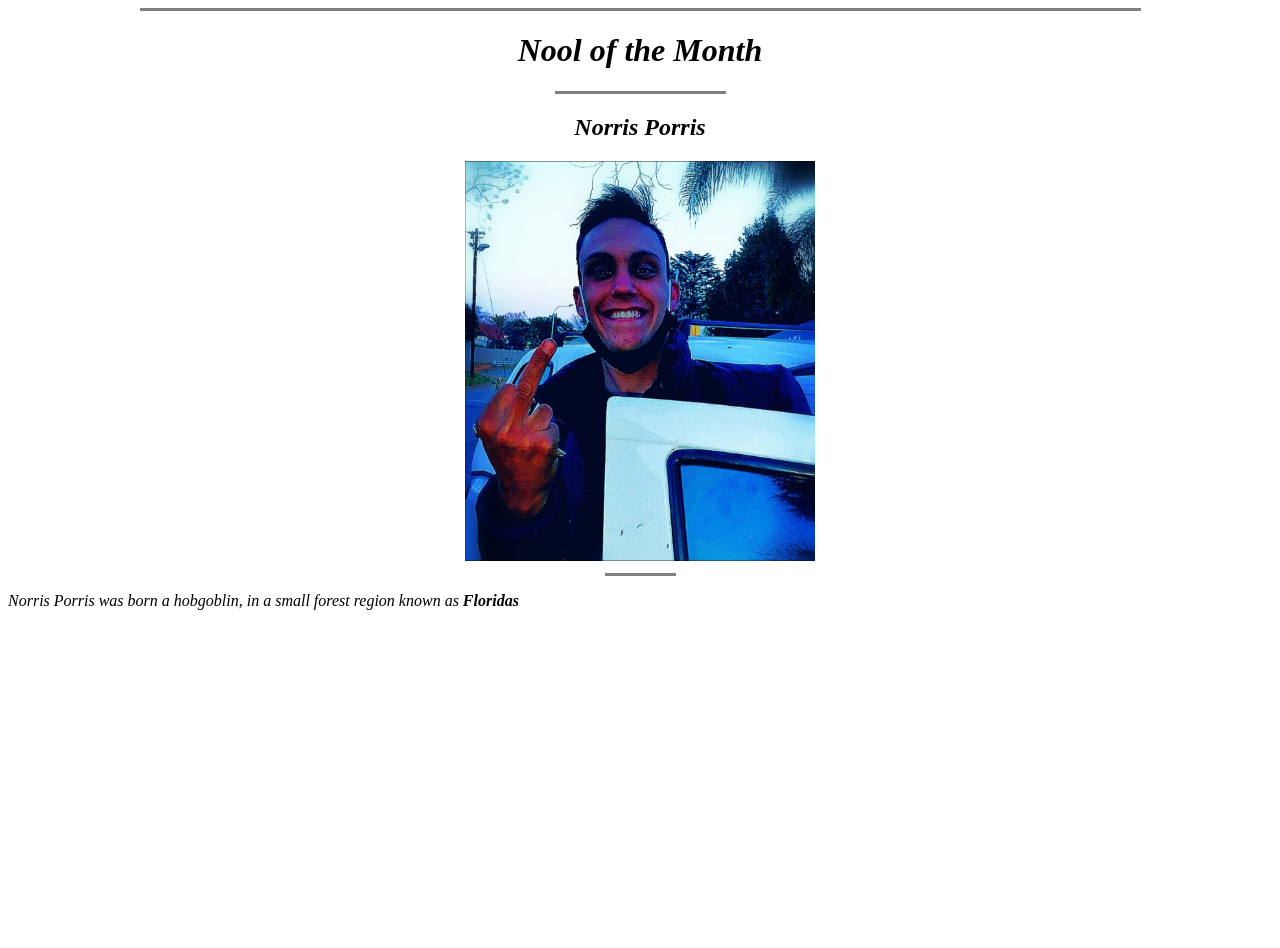
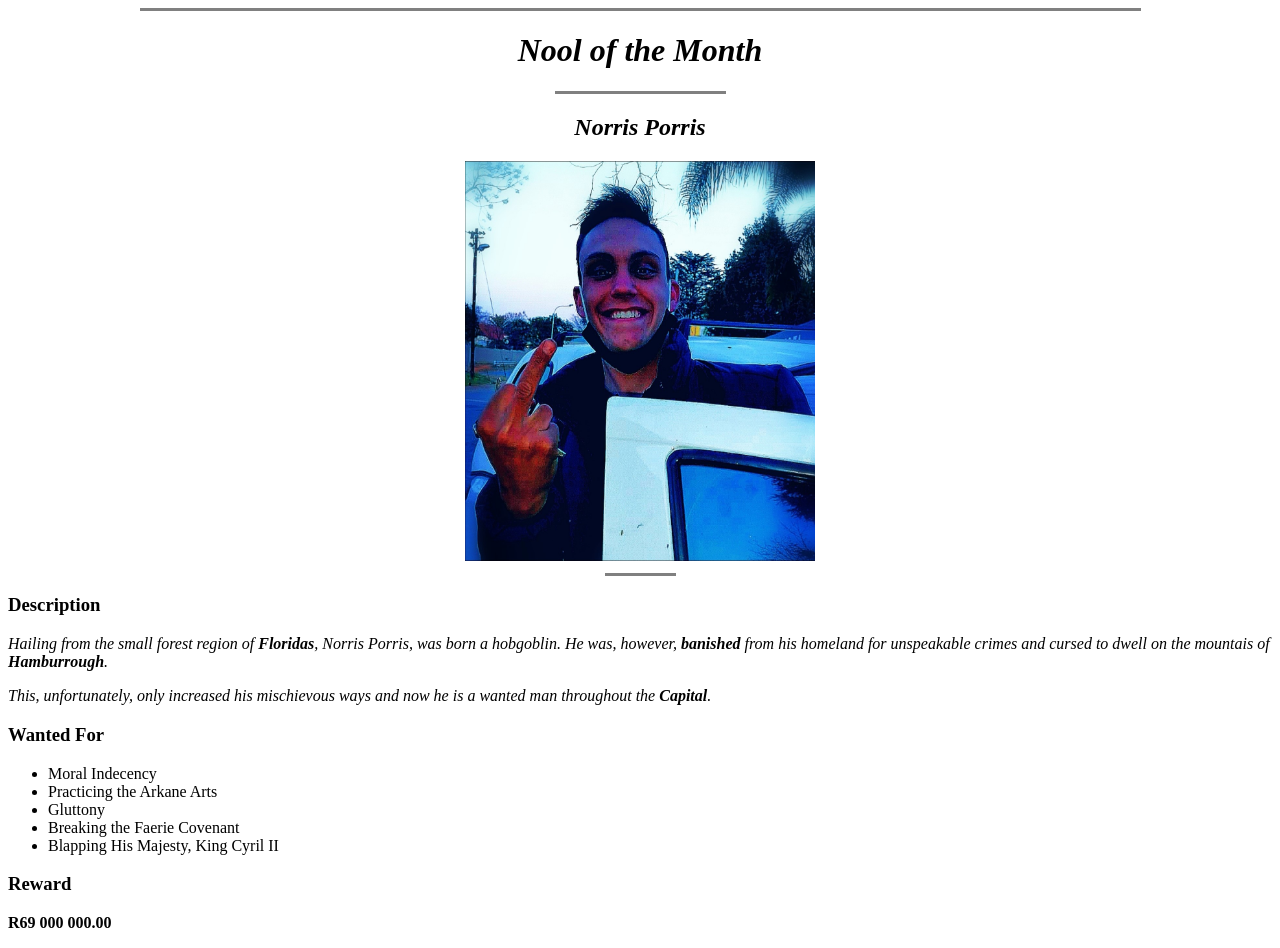
Before and after one commit to pijl1617/nool, a plain HTML site: page index.html in a window 1280 px wide. Before the commit the page ends 800 px from the top, so only its background shows below. Drawn offline with Linux system fonts and the light colour scheme.

Commit message:
Add files via upload

```diff
--- a/index.html
+++ b/index.html
@@ -19,7 +19,20 @@
     <hr size="3" noshade width="69">
   </center>
 
-  <p><i>Norris Porris was born a hobgoblin, in a small forest region known as <strong>Floridas</strong></i></p>
+  <h3>Description</h3>
+  <p><i>Hailing from the small forest region of <strong>Floridas</strong>, Norris Porris, was born a hobgoblin. He was, however, <strong>banished</strong> from his homeland for unspeakable crimes and cursed to dwell on the mountais of <strong>Hamburrough</strong>.</i></p>
+  <p><i>This, unfortunately, only increased his mischievous ways and now he is a wanted man throughout the <strong>Capital</strong>. </i></p>
+  <h3>Wanted For</h3>
+  <ul>
+    <li>Moral Indecency</li>
+    <li>Practicing the Arkane Arts</li>
+    <li>Gluttony</li>
+    <li>Breaking the Faerie Covenant</li>
+    <li>Blapping His Majesty, King Cyril II</li>
+  </ul>
+
+<h3>Reward</h3>
+<p><strong>R69 000 000.00</strong></p>
 
 </body>
 
```
